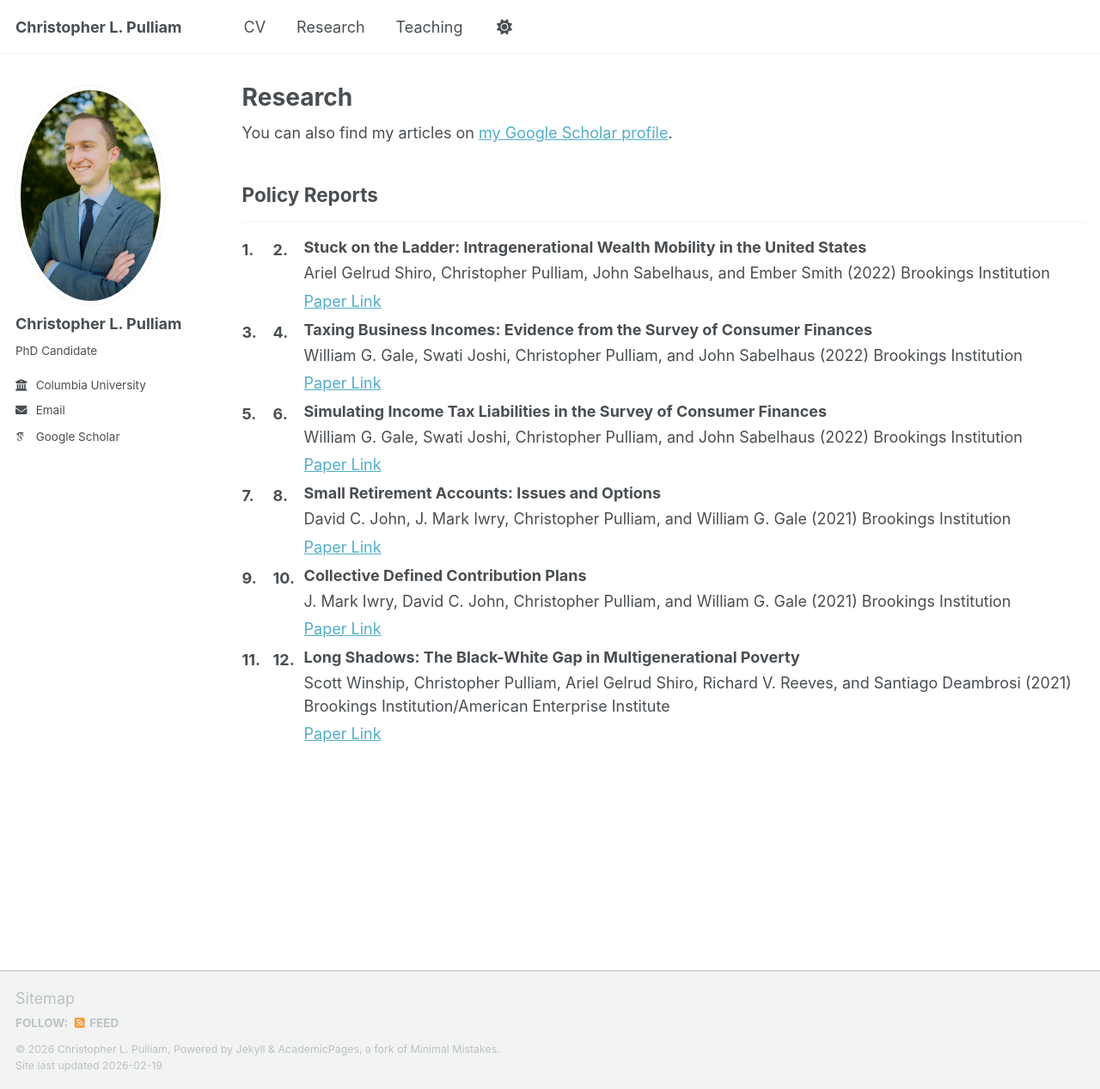
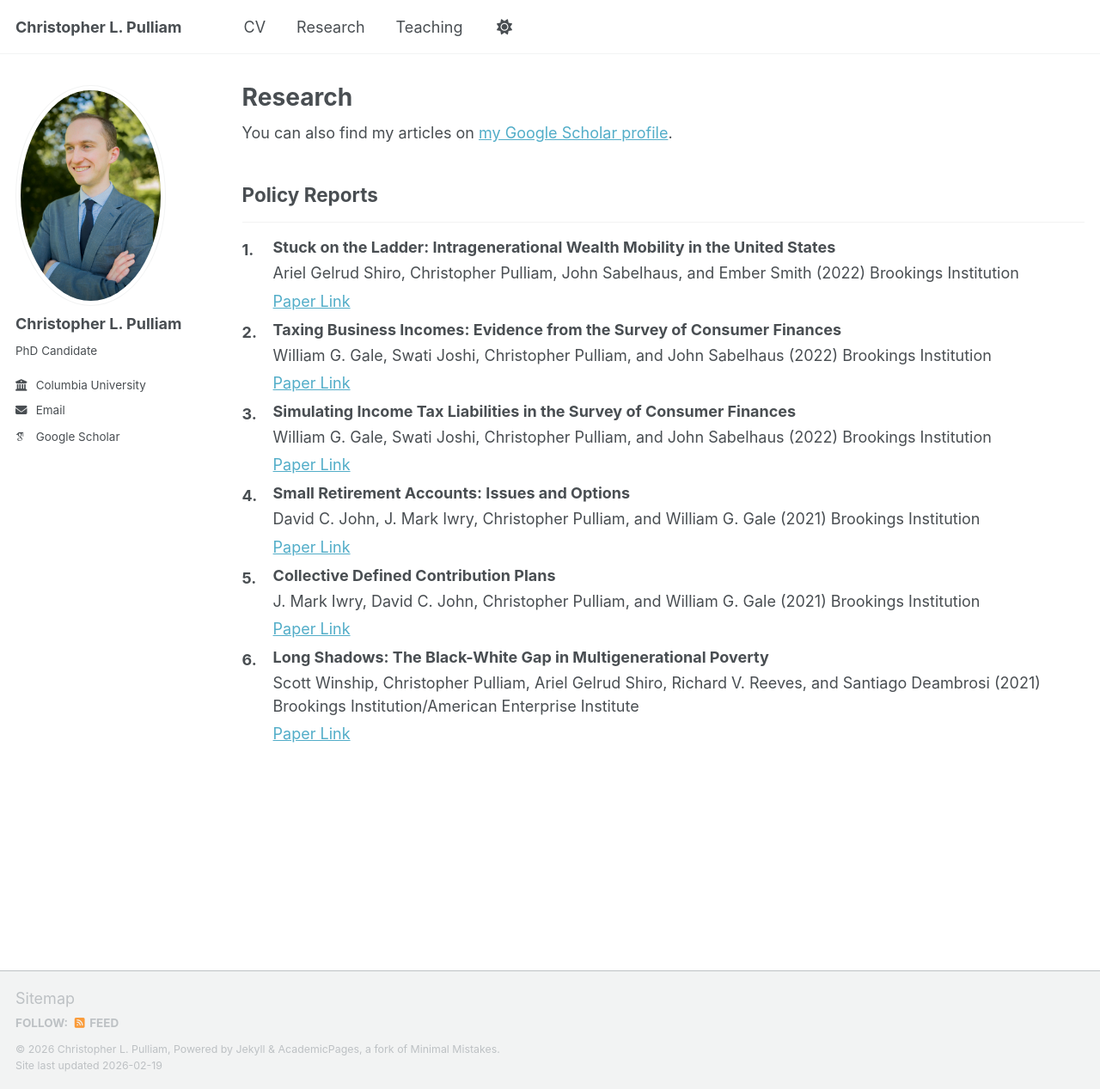
Before and after one commit to christopher-pulliam/christopher-pulliam.github.io, a Jekyll site: the page built from _pages/publications.html, in a window 1280 px wide and 1267 px high. Shown: the whole window at 86% size. Built offline with Jekyll 4.4.1, drawn with Linux system fonts in a browser that asks for light colours; some web fonts are replaced; a script that is not in the unit is left out.

Commit message:
Refactor publication entries for improved rendering

```diff
--- a/_pages/publications.html
+++ b/_pages/publications.html
@@ -4,35 +4,24 @@ title: "Research"
 permalink: /research/
 author_profile: true
 ---
-
 {% if site.author.googlescholar %}
-
 You can also find my articles on <a href="{{site.author.googlescholar}}">my Google Scholar profile</a>.
-
 {% endif %}
-
 {% include base_path %}
-
 {% if site.publication_category %}
   {% for category in site.publication_category %}
     {% assign pubs_in_category = site.publications | where: "category", category[0] | sort: "date" %}
     {% assign title_shown = false %}
-
     {% for post in pubs_in_category reversed %}
       {% unless title_shown %}
         <h2>{{ category[1].title }}</h2><hr />
         {% assign title_shown = true %}
       {% endunless %}
-
-      <div class="pub-entry">
-        {% include archive-single.html %}
-      </div>
+      {% include archive-single.html %}
     {% endfor %}
   {% endfor %}
 {% else %}
   {% for post in site.publications reversed %}
-    <div class="pub-entry">
-      {% include archive-single.html %}
-    </div>
+    {% include archive-single.html %}
   {% endfor %}
 {% endif %}
```
